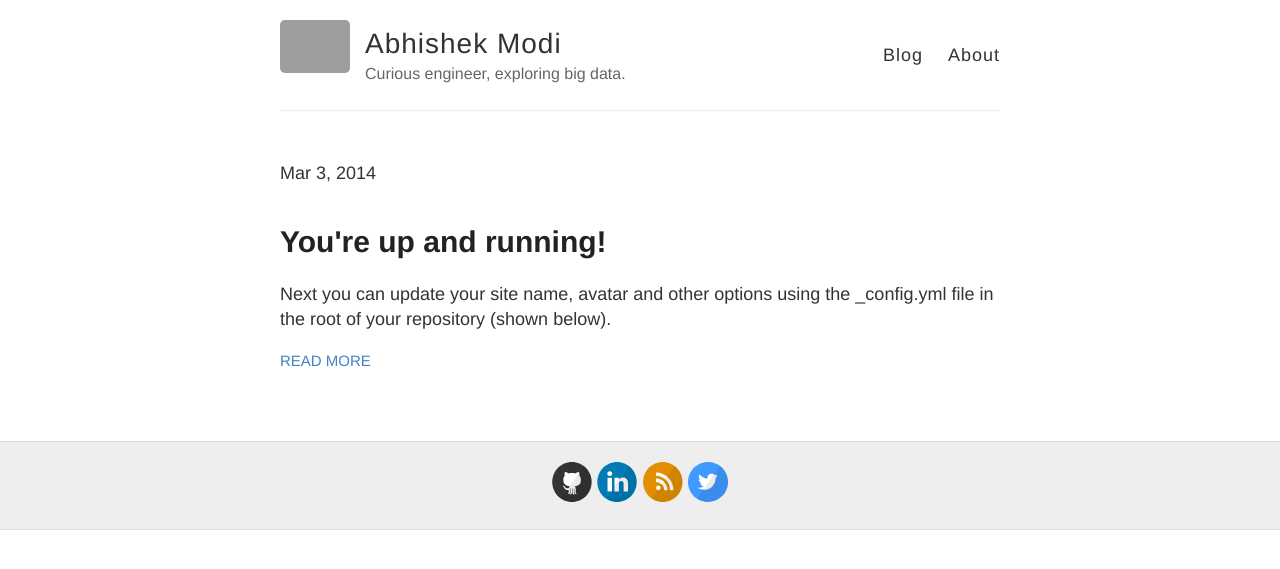
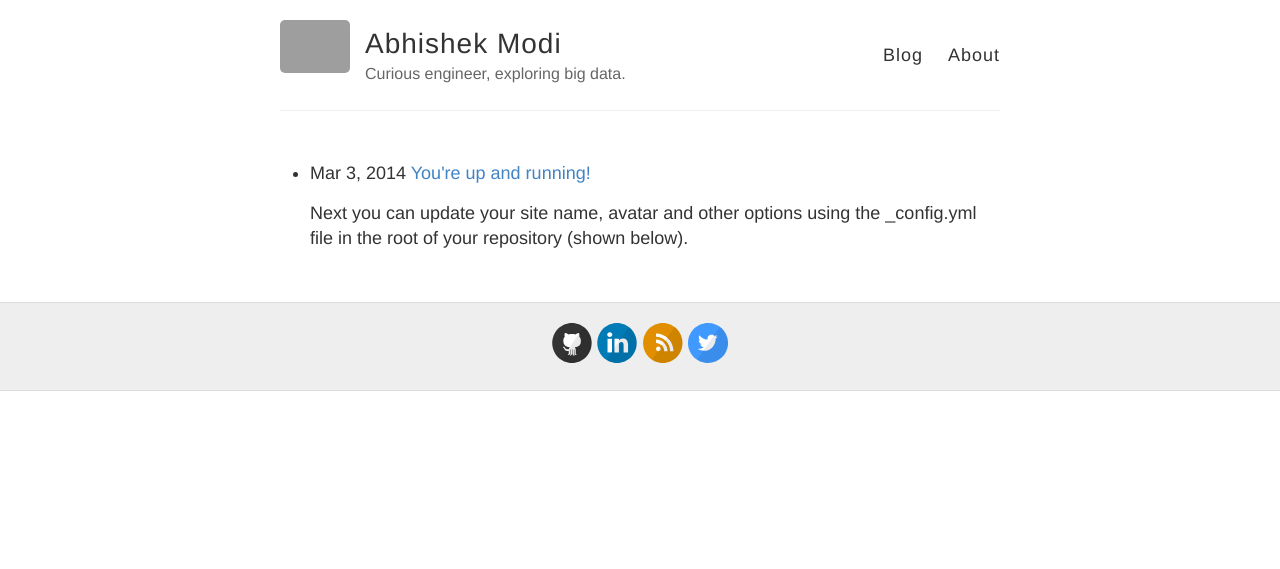
Before and after one commit to abmodi/abmodi.github.io, a Jekyll site: the page built from index.html, in a window 1280 px wide. Shown: the top 569 px of the page. Built offline with Jekyll 4.4.1, drawn with Linux system fonts in a browser that asks for light colours; grey boxes are pictures that could not be loaded.

Commit message:
Improving layout of home page

```diff
--- /dev/null
+++ b/_sass/_main.scss
@@ -0,0 +1,17 @@
+.home h1 { margin-bottom: 25px; }
+
+.posts { list-style-type: none; }
+
+.posts li { margin-bottom: 30px; }
+
+.posts .post-link {
+  font-size: 20px;
+  letter-spacing: -1px;
+  line-height: 1;
+}
+
+.posts .post-date {
+  display: block;
+  font-size: 15px;
+  color: #818181;
+}
--- a/index.html
+++ b/index.html
@@ -2,17 +2,17 @@
 layout: default
 ---
 
-<div class="posts">
-  {% for post in site.posts %}
-    <article class="post">
-      <span class="post-date">{{ post.date | date: "%b %-d, %Y" }}</span>
-      <h1><a href="{{ site.baseurl }}{{ post.url }}">{{ post.title }}</a></h1>
+<div class="home">
 
-      <div class="entry">
+  <ul class="posts">
+    {% for post in site.posts %}
+      <li>
+        <span class="post-date">{{ post.date | date: "%b %-d, %Y" }}</span>
+        <a class="post-link" href="{{ post.url | prepend: site.baseurl }}">{{ post.title }}</a>
+        <br>
         {{ post.excerpt }}
-      </div>
+      </li>
+    {% endfor %}
+  </ul>
 
-      <a href="{{ site.baseurl }}{{ post.url }}" class="read-more">Read More</a>
-    </article>
-  {% endfor %}
 </div>
```
